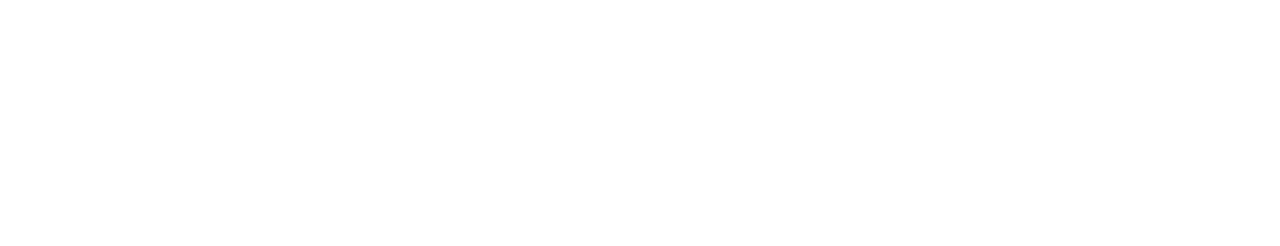
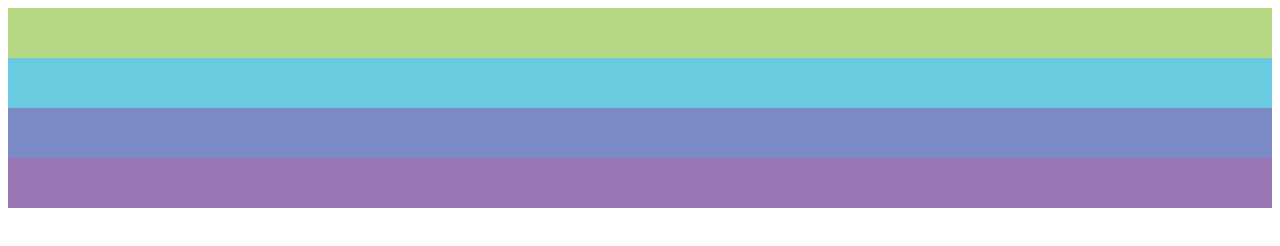
Before and after one commit to UmiKitsune/Gulp_project, a plain HTML site: page src/index.html in a window 1280 px wide. Drawn offline with Linux system fonts and the light colour scheme.

Commit message:
закончили с main...пока...)

```diff
--- a/src/css/style.css
+++ b/src/css/style.css
@@ -1,31 +1,19 @@
-main, header, footer{
-    width: 100%;
-    margin: 0;
-    font-size: 25px;
-}
-
-.red {
-    background: #f69c9a;
-    height: 49px;
-}
-.red > span {
-    display: inline-block;
-    margin-left: 20px;
-    margin-top: 10px;
-}
-
-.orange {
-    background: #fecd7e;
+.green {
+    background: #b6d884;
     height: 50px;
 }
 
-.orange >span {
-    display: inline-block;
-    margin-left: 30px;
-    margin-top: 10px;
+.lightblue {
+    background: #6acbde;
+    height: 50px;
 }
 
-.yellow {
-    background: #ffed81;
+.blue {
+    background: #7c8bc6;
     height: 50px;
 }
+
+.purple {
+    background: #9977b4;
+    height: 50px;
+}
--- a/src/index.html
+++ b/src/index.html
@@ -10,16 +10,16 @@
 
 <body>
     <main>
-        <div class="">
+        <div class="green">
             <span></span>
         </div>
-        <div class="">
+        <div class="lightblue">
             <span></span>
         </div>
-        <div class="">
+        <div class="blue">
             <span></span>
         </div>
-        <div class="">
+        <div class="purple">
             <span></span>
         </div>
     </main>
```
